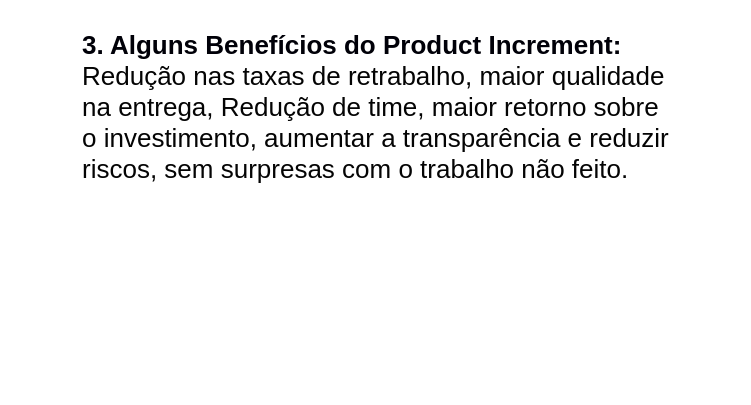
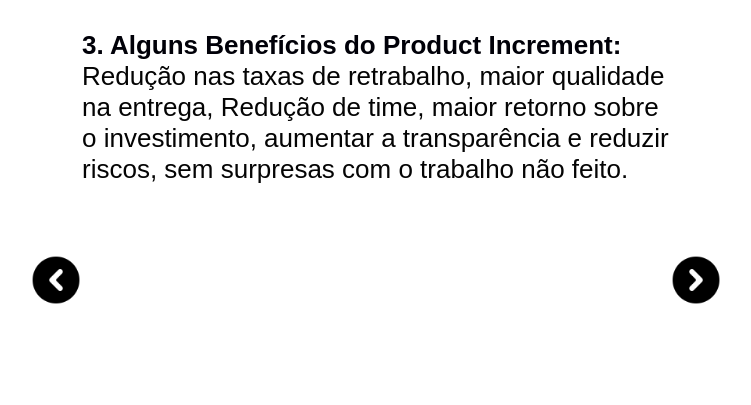
Before and after one commit to Ctrl-Shift-Dev/Plataforma-SCRUM, a Flask app: template src/templates/product.increment.html in a window 1280 px wide. Shown: the part 722-1127 px from the top of the page, without its empty margins (264-1015 px from the left). Before the commit the page ends 905 px from the top, so only its background shows below. Run offline with Flask 3, Linux system fonts and the light colour scheme; the template is opened without the code that fills it, so the values that code supplies are empty; some libraries are stand-ins or nearby versions.

Commit message:
Update product.increment.html
Adicionado botão de avançar e voltar paginas

```diff
--- a/src/templates/product.increment.html
+++ b/src/templates/product.increment.html
@@ -34,6 +34,17 @@
     de time, maior retorno sobre o investimento, aumentar a transparência e reduzir riscos, sem surpresas com o trabalho não feito.
 </p>
 
+    <!-- passar pagina -->
+
+    <span class="flecha">
+        <a href="">
+            <img src="../static/img/flecha esquerda .png" alt="">
+        </a>
+        <a href="">
+            <img src="../static/img/flecha direita .png" alt="">
+        </a>
+
+    </span>
 
 </body>
 </html>
```
